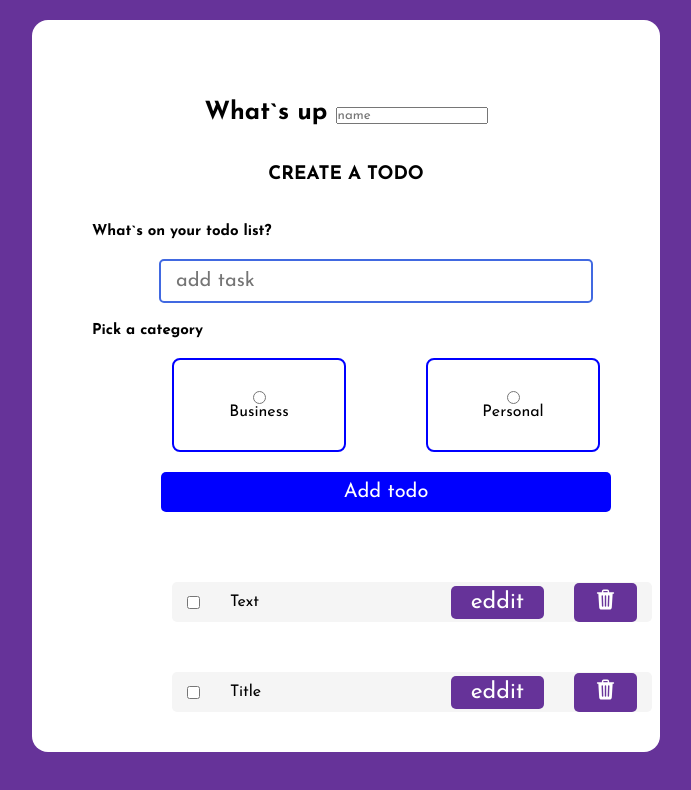
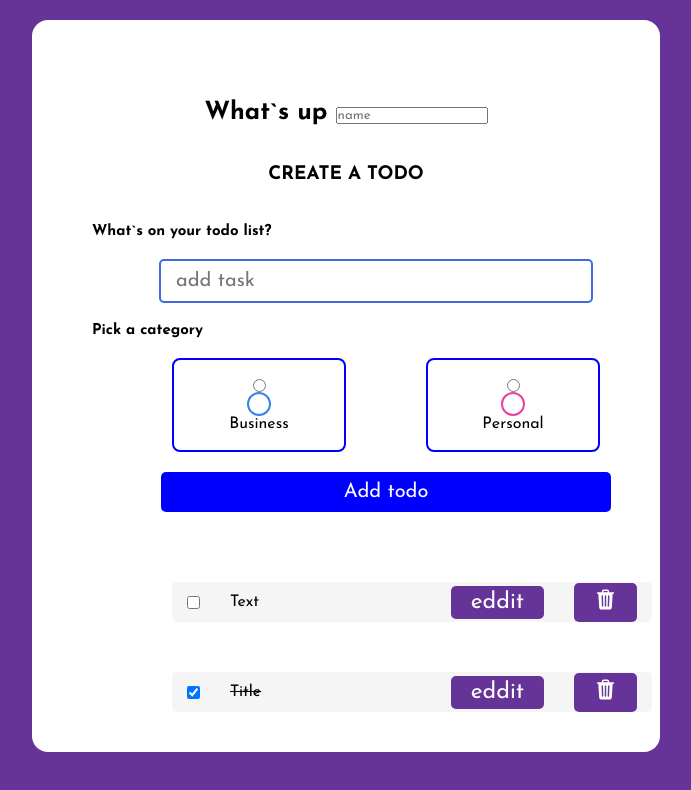
Before and after one commit to aicholpondev/neo-front-todoList, a plain HTML site: page index.html in a window 1280 px wide. Shown: the whole page, without its empty margins (294-985 px from the left). Drawn offline with nearby package versions, Linux system fonts and the light colour scheme; a web font is replaced by a local one.

Commit message:
исправила некоторые ошибки

```diff
--- a/index.html
+++ b/index.html
@@ -27,10 +27,12 @@
                     <div class="category-general">
                         <label class="category">
                             <input type="radio" name="category" id="catOne" value="business">
+                            <span class="bubble business"></span>
                             <div>Business</div>
                         </label>
                         <label class="category">
                             <input type="radio" name="category" id="catTwo" value="personal">
+                            <span class="bubble personal"></span>
                             <div>Personal</div>
                         </label>
                     </div>
@@ -47,8 +49,8 @@
 
                         <div class="todo-item-left">
 
-                            <input type="checkbox" class="todo_checked">
-                            <p class="todo-item_text">Text</p>
+                            <input class="bubble" type="checkbox" class="todo-checked">
+                            <p class="todo-item-text">Text</p>
                         </div>
                         <div class="todo-item-right">
                             <button class="todo-star">
--- a/main.js
+++ b/main.js
@@ -8,10 +8,12 @@ let tasks = [
     {
         id:2,
         text:"Title",
-        isDone:false,
+        isDone:true,
         isImportant:false,
     }
 ]
+
+
 
 
 const todoList =document.querySelector(".todo-list"),
@@ -30,11 +32,11 @@ const todoList =document.querySelector(".todo-list"),
 
             <li class="todo-item">
             <div class="todo-item-left">
-                <input type="checkbox" class="todo_checked">
-                <p class="todo-item_text">${el.text}</p>
+                <input ${el.isDone ? "checked" : ""} data-id="${el.id}" type="checkbox" class="todo-checked">
+                <p style="text-decoration-line: ${el.isDone ? "line-through": ""}" class="todo-item_text">${el.text}</p>
             </div>
             <div class="todo-item-right">
-                <button class="todo-star">
+                <button data-id="${el.id}" class="todo-star">
                     <!-- <ion-icon name="star"></ion-icon> -->
                     eddit
                 </button>
@@ -52,6 +54,69 @@ const todoList =document.querySelector(".todo-list"),
             todoNull.style.display ="block"
         }
 
+
+
+        // const span = document.querySelector("span");
+        // const input =document.querySelector("input");
+
+        // input.type = 'checkbox';
+        // input.checked = todo.done;
+        // span.classList.add('bubble');
+        // if (todo.category == 'personal') {
+        //     span.classList.add('personal');
+        // } else {
+        //     span.classList.add('business');
+        // }
+
+
+
+        const todoItemChecked = document.querySelectorAll('.todo-checked');
+        Array.from(todoItemChecked).forEach(item =>{
+            item.addEventListener("change",() =>{
+                tasks= tasks.map(el =>{
+                    if (el.id == item.dataset.id){
+                    return{...el,isDone:!el.isDone}
+                    }else{
+                        return el
+                    }
+                })
+                addItemTodoList()
+
+            })
+
+        })
+
+
+        // const todoItemEdit = document.querySelector(".todo-star");
+        // Array.from(todoItemEdit).forEach(item =>{
+        //     item.addEventListener('click',() =>{
+        //      const itemId = item.dataset.id;
+        //      const todoToEdit = tasks.find(tasks => tasks.id ===itemId);
+
+        //     })
+        //     addItemTodoList()
+        // })
+
+        const todoItemEdit = document.querySelectorAll('.todo-star');
+Array.from(todoItemEdit).forEach(item => {
+    item.addEventListener("click", () => {
+        const taskId = item.dataset.id;
+        const newText = prompt("Enter the new text for this task:");
+        if (newText !== null && newText.trim() !== "") {
+            tasks = tasks.map(el => {
+                if (el.id === parseInt(taskId)) {
+                    return { ...el, text: newText };
+                } else {
+                    return el;
+                }
+            });
+            addItemTodoList();
+        }
+    });
+});
+
+
+
         const todoItemDell =document.querySelectorAll('.todo-dell');
         Array.from(todoItemDell).forEach(item =>{
             item.addEventListener("click",() =>{
@@ -59,7 +124,7 @@ const todoList =document.querySelector(".todo-list"),
                     return el.id != item.dataset.id
                 })
                 addItemTodoList()
-                todoItemDell()
+
 
             })
         })
@@ -94,6 +159,8 @@ const todoList =document.querySelector(".todo-list"),
             todoError.style.display ="none"
         }
       })
+
+
 
     //   const addItemTodoList = () =>{
     //     todoList.innerHTML = ''
--- a/style.css
+++ b/style.css
@@ -1,3 +1,9 @@
+:root {
+    --primary: #EA40A4;
+    --business: #3a82ee;
+    --personal: var(--primary);
+}
+
 *{
     padding: 0;
     margin: 0;
@@ -135,3 +141,41 @@ button{
     display: flex;
     flex-direction: column;
 }
+.bubble {
+    display: flex;
+    align-items: center;
+    justify-content: center;
+    width: 20px;
+    height: 20px;
+    border-radius: 999px;
+    border: 2px solid var(--business);
+    box-shadow: var(--business-glow);
+}
+
+.bubble.personal {
+    border-color: var(--personal);
+    box-shadow: var(--personal-glow);
+}
+
+.bubble::after {
+    content: '';
+    display: block;
+    opacity: 0;
+    width: 0px;
+    height: 0px;
+    background-color: var(--business);
+    box-shadow: var(--business-glow);
+    border-radius: 999px;
+    transition: 0.2s ease-in-out;
+}
+
+.bubble.personal::after {
+    background-color: var(--personal);
+    box-shadow: var(--personal-glow);
+}
+
+input:checked ~ .bubble::after {
+    width: 10px;
+    height: 10px;
+    opacity: 1;
+}
```
